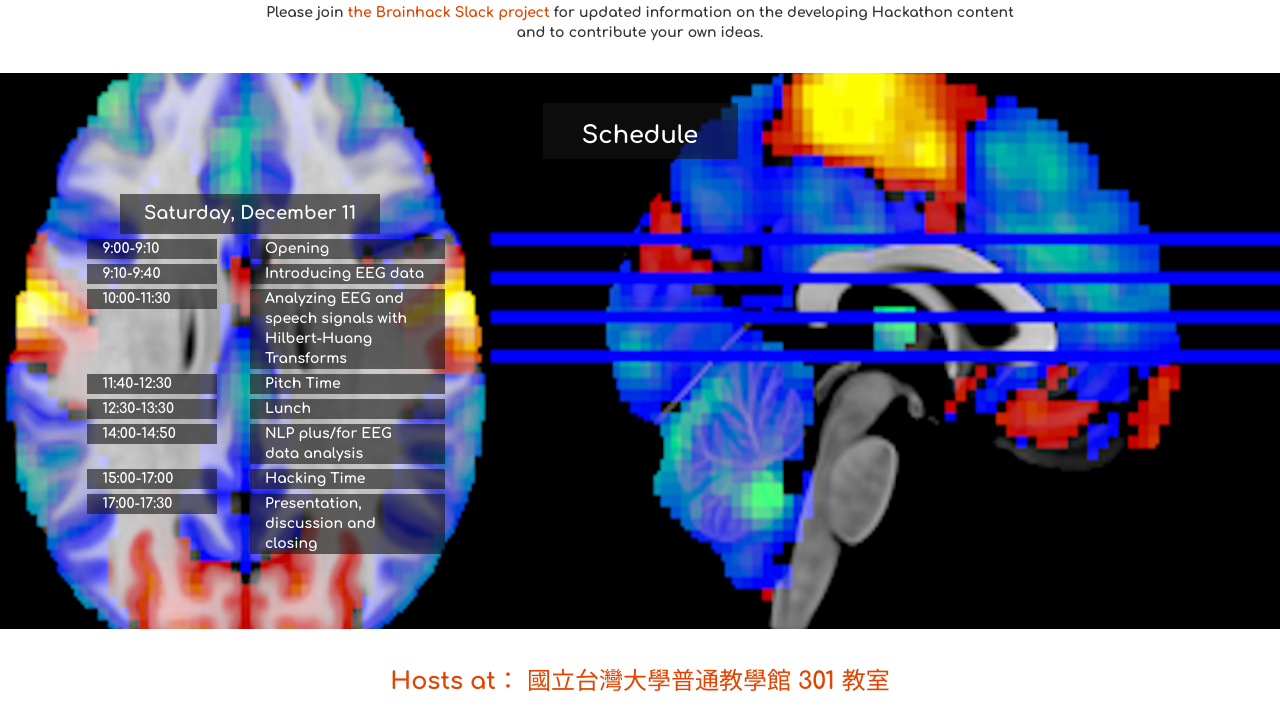
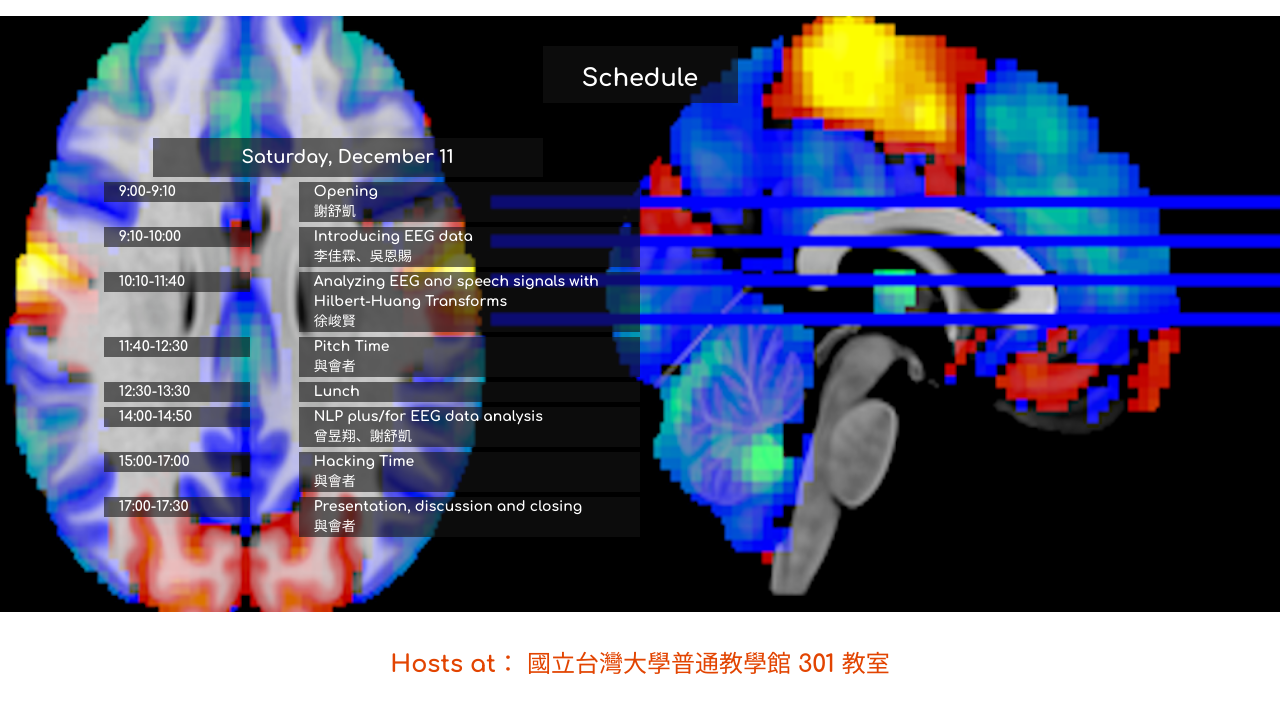
Before and after one commit to langsci-edu/brainhack21, a plain HTML site: page index.html in a window 1280 px wide. Shown: the part 1535-2242 px from the top of the page. Drawn offline with Linux system fonts and the light colour scheme; grey boxes are pictures that could not be loaded.

Commit message:
new information uploaded

```diff
--- a/index.html
+++ b/index.html
@@ -77,9 +77,8 @@
 					<h2>December 11, 2021</h2>
 				</div>
 		    </div>
-
-      <br>
-			<a href="https://forms.gle/nQbSVvsKBuURtsJZ9" target="_blank" class="btn btn-dark btn-lg top5 left5">Register Now  立即報名</a>
+        <br>
+        <a href="https://github.com/langsci-edu/brainhack-taipei" target="_blank" class="btn btn-dark btn-lg top5 left5">前往 Github 下載 slides </a>
 
       <br><br><br>
       <div class="row">
@@ -184,7 +183,6 @@
         <div class="container">
             <div class="row text-center">
                  <div class="col-xl-8 col-xl-offset-2 col-lg-8 col-lg-offset-2 col-md-10 col-md-offset-1 col-sm-10 col-sm-offset-1 col-xs-12 col-xs-offset-0">
-					<p><h3><a href="https://forms.gle/nQbSVvsKBuURtsJZ9" target="_blank">Registration for the Brainhack Taipei 2021 is now open!</a></h3></p>
                     <br>
 		    <p>The Brainhack Taipei 2021 is an official satellite event of the <a href="https://brainhack.org/global2021/" target="_blank">International Global Brainhack 2021</a>. The goal of the hackathon is to bring together researchers with disparate backgrounds to collaborate on open science projects in neuroimaging.</p>
            <br><br>
@@ -209,7 +207,7 @@
 			</div>
 			<div class="row top30">
 
-				<div class="col-md-6 col-lg-4 col-sm-10 col-xs-10 col-md-offset-0 col-lg-offset-0 col-sm-offset-1 col-xs-offset-1">
+				<div class="col-md-6 col-lg-6 col-sm-10 col-xs-10 col-md-offset-0 col-lg-offset-0 col-sm-offset-1 col-xs-offset-1">
 					<div class="row top5 text-center">
 				        <div class="col-md-8 col-md-offset-2 col-xs-8 col-xs-offset-2 text-dark">
 					        <h4>Saturday, December 11</h4>
@@ -217,75 +215,107 @@
 				    </div>
 
 					<div class="row top5">
-			            <div class="col-md-4 col-md-offset-1 col-lg-4 col-lg-offset-1 col-sm-5 col-sm-offset-0 col-xs-5 text-dark">
+			            <div class="col-md-4 col-md-offset-1 col-lg-3 col-lg-offset-1 col-sm-5 col-sm-offset-0 col-xs-5 text-dark">
 				            9:00-9:10
 			            </div>
-			            <div class="col-sm-7 col-sm-offset-0 col-md-6 col-md-offset-1 col-lg-6 col-lg-offset-1 col-xs-7 text-dark">
-				            Opening
+			            <div class="col-sm-7 col-sm-offset-0 col-md-6 col-md-offset-1 col-lg-7 col-lg-offset-1 col-xs-7 text-dark">
+				            <a href="../opening/slides.pdf" target="_blank" target="_blank">Opening</a>
+                            <br>
+                            謝舒凱
+
 			            </div>
+
 				    </div>
 
 					<div class="row top5">
-			            <div class="col-md-4 col-md-offset-1 col-lg-4 col-lg-offset-1 col-sm-5 col-sm-offset-0 col-xs-5 text-dark">
-				            9:10-9:40
+			            <div class="col-md-4 col-md-offset-1 col-lg-3 col-lg-offset-1 col-sm-5 col-sm-offset-0 col-xs-5 text-dark">
+				            9:10-10:00
 			            </div>
-			            <div class="col-sm-7 col-sm-offset-0 col-md-6 col-md-offset-1 col-lg-6 col-lg-offset-1 col-xs-7 text-dark">
-				            Introducing EEG data
+			            <div class="col-sm-7 col-sm-offset-0 col-md-6 col-md-offset-1 col-lg-7 col-lg-offset-1 col-xs-7 text-dark">
+				            <a href="../slides/BrainHack_2021_ChialinLee.pdf" target="_blank" target="_blank">Introducing EEG data</a>
+                            <br>
+                            李佳霖、吳恩賜
+
 			            </div>
+
 				    </div>
 
 					<div class="row top5">
-			            <div class="col-md-4 col-md-offset-1 col-lg-4 col-lg-offset-1 col-sm-5 col-sm-offset-0 col-xs-5 text-dark">
-				            10:00-11:30
+			            <div class="col-md-4 col-md-offset-1 col-lg-3 col-lg-offset-1 col-sm-5 col-sm-offset-0 col-xs-5 text-dark">
+				            10:10-11:40
 			            </div>
-			            <div class="col-sm-7 col-sm-offset-0 col-md-6 col-md-offset-1 col-lg-6 col-lg-offset-1 col-xs-7 text-dark">
-				            Analyzing EEG and speech signals with Hilbert-Huang Transforms
+			            <div class="col-sm-7 col-sm-offset-0 col-md-6 col-md-offset-1 col-lg-7 col-lg-offset-1 col-xs-7 text-dark">
+				            <a href="../slides/HHT_TRF_story_20211211.pptx" target="_blank" target="_blank">Analyzing EEG and speech signals with Hilbert-Huang Transforms</a>
+                            <br>
+                            徐峻賢
+
 			            </div>
+
 				    </div>
 
 					<div class="row top5">
-			            <div class="col-md-4 col-md-offset-1 col-lg-4 col-lg-offset-1 col-sm-5 col-sm-offset-0 col-xs-5 text-dark">
+			            <div class="col-md-4 col-md-offset-1 col-lg-3 col-lg-offset-1 col-sm-5 col-sm-offset-0 col-xs-5 text-dark">
 				            11:40-12:30
 			            </div>
-			            <div class="col-sm-7 col-sm-offset-0 col-md-6 col-md-offset-1 col-lg-6 col-lg-offset-1 col-xs-7 text-dark">
-				            Pitch Time
+			            <div class="col-sm-7 col-sm-offset-0 col-md-6 col-md-offset-1 col-lg-7 col-lg-offset-1 col-xs-7 text-dark">
+				            <a href="" target="_blank" target="_blank">Pitch Time</a>
+                            <br>
+                            與會者
+
 			            </div>
+
 				    </div>
 
 					<div class="row top5">
-			            <div class="col-md-4 col-md-offset-1 col-lg-4 col-lg-offset-1 col-sm-5 col-sm-offset-0 col-xs-5 text-dark">
+			            <div class="col-md-4 col-md-offset-1 col-lg-3 col-lg-offset-1 col-sm-5 col-sm-offset-0 col-xs-5 text-dark">
 				            12:30-13:30
 			            </div>
-			            <div class="col-sm-7 col-sm-offset-0 col-md-6 col-md-offset-1 col-lg-6 col-lg-offset-1 col-xs-7 text-dark">
-				            Lunch
+			            <div class="col-sm-7 col-sm-offset-0 col-md-6 col-md-offset-1 col-lg-7 col-lg-offset-1 col-xs-7 text-dark">
+				            <a href="" target="_blank" target="_blank">Lunch</a>
+                            <br>
+
+
 			            </div>
+
 				    </div>
 
 					<div class="row top5">
-			            <div class="col-md-4 col-md-offset-1 col-lg-4 col-lg-offset-1 col-sm-5 col-sm-offset-0 col-xs-5 text-dark">
+			            <div class="col-md-4 col-md-offset-1 col-lg-3 col-lg-offset-1 col-sm-5 col-sm-offset-0 col-xs-5 text-dark">
 				            14:00-14:50
 			            </div>
-			            <div class="col-sm-7 col-sm-offset-0 col-md-6 col-md-offset-1 col-lg-6 col-lg-offset-1 col-xs-7 text-dark">
-				            NLP plus/for EEG data analysis
+			            <div class="col-sm-7 col-sm-offset-0 col-md-6 col-md-offset-1 col-lg-7 col-lg-offset-1 col-xs-7 text-dark">
+				            <a href="" target="_blank" target="_blank">NLP plus/for EEG data analysis</a>
+                            <br>
+                            曾昱翔、謝舒凱
+
 			            </div>
+
 				    </div>
 
 					<div class="row top5">
-			            <div class="col-md-4 col-md-offset-1 col-lg-4 col-lg-offset-1 col-sm-5 col-sm-offset-0 col-xs-5 text-dark">
+			            <div class="col-md-4 col-md-offset-1 col-lg-3 col-lg-offset-1 col-sm-5 col-sm-offset-0 col-xs-5 text-dark">
 				            15:00-17:00
 			            </div>
-			            <div class="col-sm-7 col-sm-offset-0 col-md-6 col-md-offset-1 col-lg-6 col-lg-offset-1 col-xs-7 text-dark">
-				            Hacking Time
+			            <div class="col-sm-7 col-sm-offset-0 col-md-6 col-md-offset-1 col-lg-7 col-lg-offset-1 col-xs-7 text-dark">
+				            <a href="" target="_blank" target="_blank">Hacking Time</a>
+                            <br>
+                            與會者
+
 			            </div>
+
 				    </div>
 
 					<div class="row top5">
-			            <div class="col-md-4 col-md-offset-1 col-lg-4 col-lg-offset-1 col-sm-5 col-sm-offset-0 col-xs-5 text-dark">
+			            <div class="col-md-4 col-md-offset-1 col-lg-3 col-lg-offset-1 col-sm-5 col-sm-offset-0 col-xs-5 text-dark">
 				            17:00-17:30
 			            </div>
-			            <div class="col-sm-7 col-sm-offset-0 col-md-6 col-md-offset-1 col-lg-6 col-lg-offset-1 col-xs-7 text-dark">
-				            Presentation, discussion and closing
+			            <div class="col-sm-7 col-sm-offset-0 col-md-6 col-md-offset-1 col-lg-7 col-lg-offset-1 col-xs-7 text-dark">
+				            <a href="" target="_blank" target="_blank">Presentation, discussion and closing</a>
+                            <br>
+                            與會者
+
 			            </div>
+
 				    </div>
 
             <div class="row top5">&nbsp;
@@ -371,7 +401,12 @@
                         <li><h4>曾昱翔</h4></li>
 
 
-                    </ul><br>
+                    </ul><br><br><br>
+                </div>
+                <div class="col-lg-10 col-lg-offset-1 text-center">
+                    <p>若有疑問或需要協助之處，請來信 ntulingpio@gmail.com </p>
+                    <p>網頁資訊維護：Joy S. Chiang </p>
+                    <br>
                 </div>
             </div>
             <div class="row">
```
Also changed, not shown: data.json (+9 -8 lines), 4 other files.
